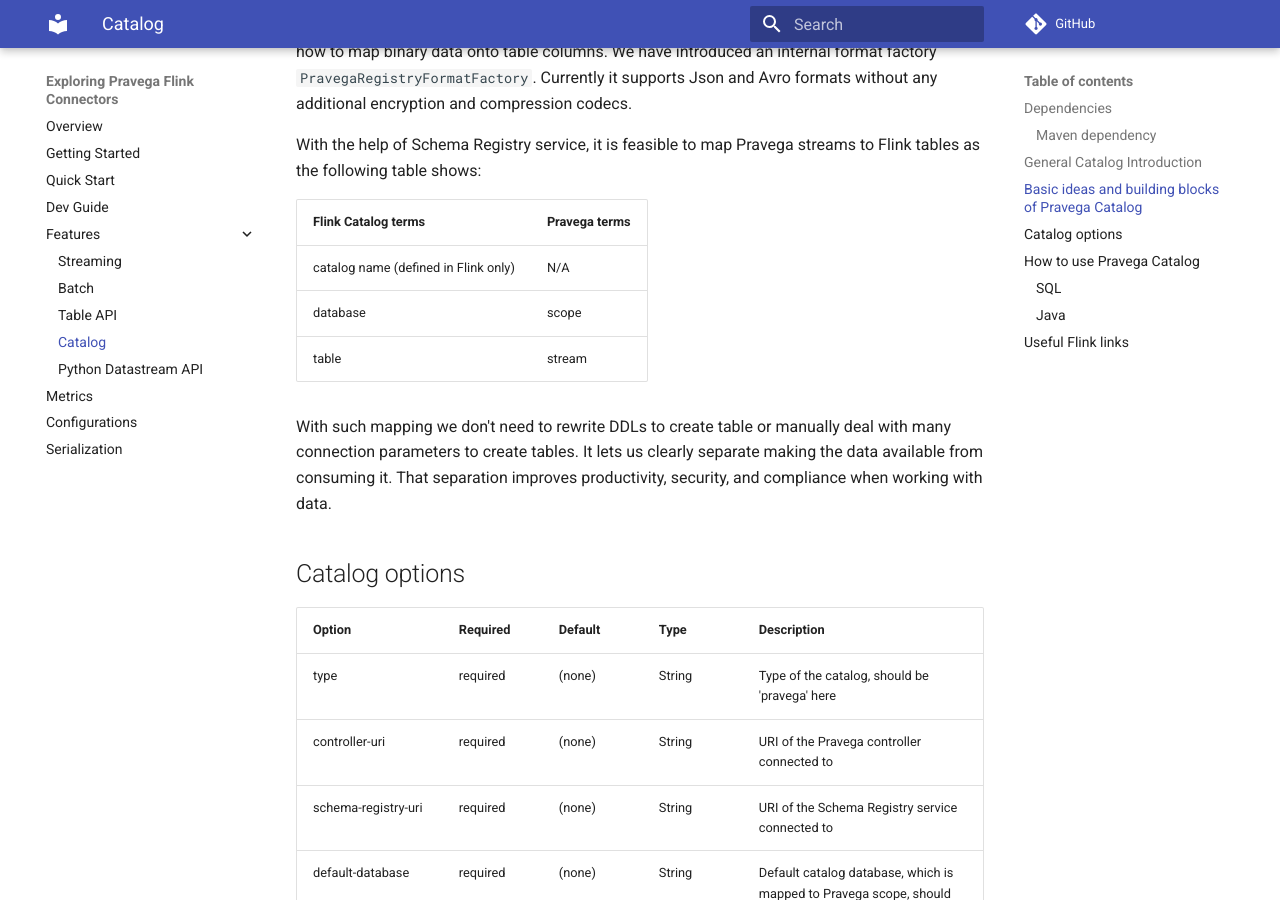
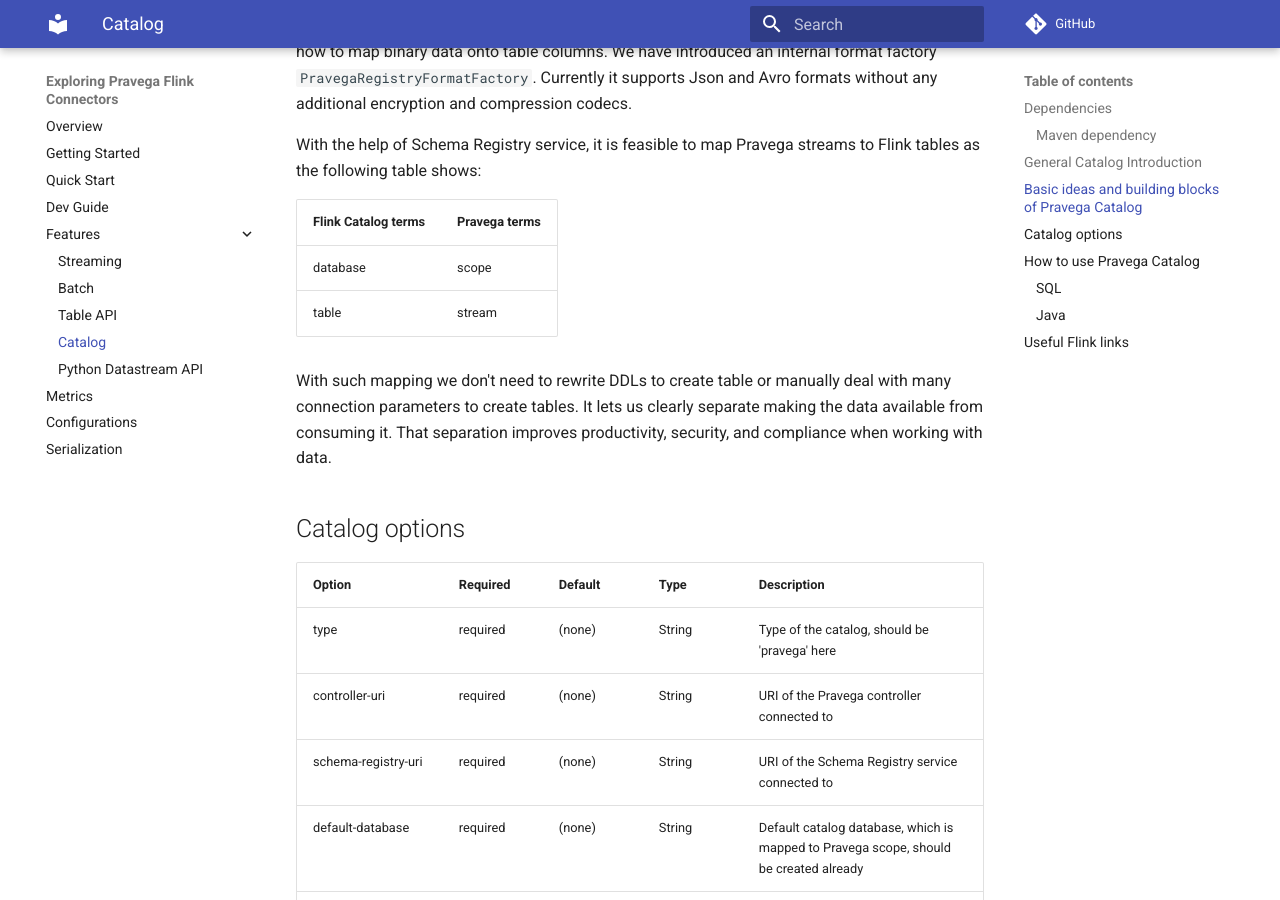
Before and after one commit to pravega/flink-connectors, an MkDocs documentation site: the page built from documentation/src/docs/catalog.md, in a window 1280 px wide and 900 px high, scrolled down 1551 px. Built offline with MkDocs 1.6.1 and Material for MkDocs 9.7.7, drawn with Linux system fonts in a browser that asks for light colours; comment, search, counter and statistics services are not loaded.

Commit message:
refactor catalog mapping table in doc
Signed-off-by: Fan, Yang <fan.yang5@emc.com>

```diff
--- a/documentation/src/docs/catalog.md
+++ b/documentation/src/docs/catalog.md
@@ -67,7 +67,6 @@
 
 | Flink Catalog terms                  | Pravega terms |
 |--------------------------------------|---------------|
-| catalog name (defined in Flink only) | N/A           |
 | database                             | scope         |
 | table                                | stream        |
 
```
